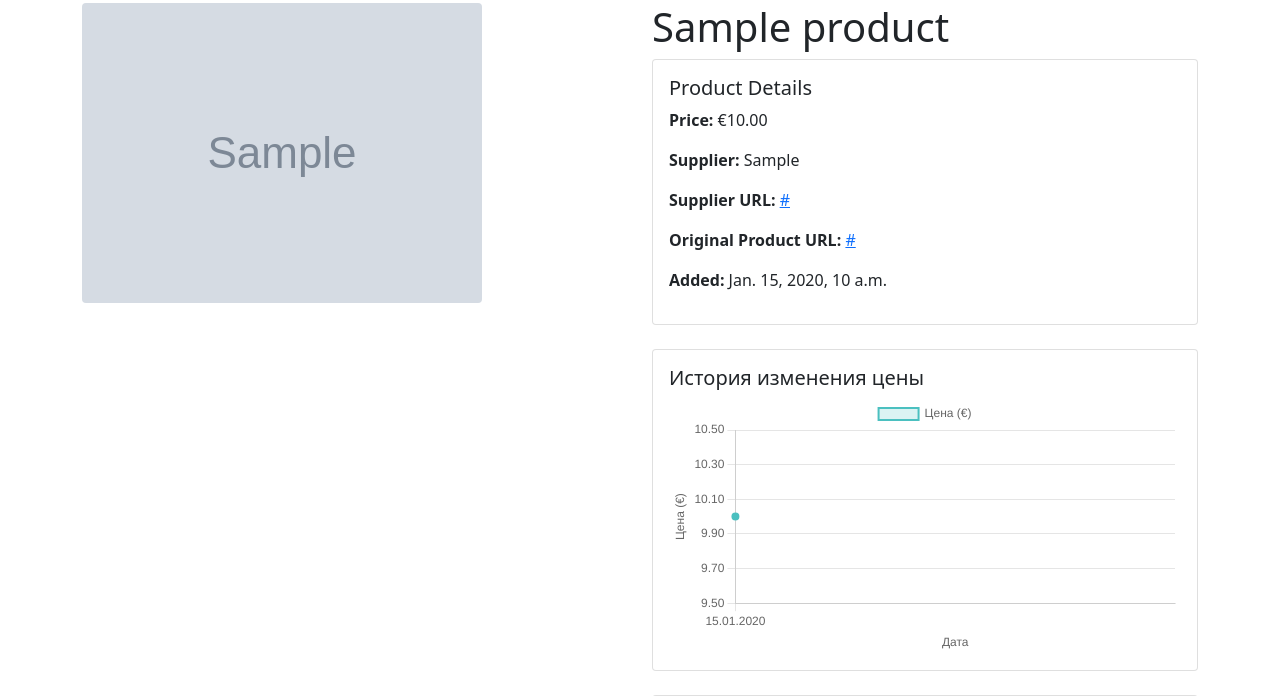
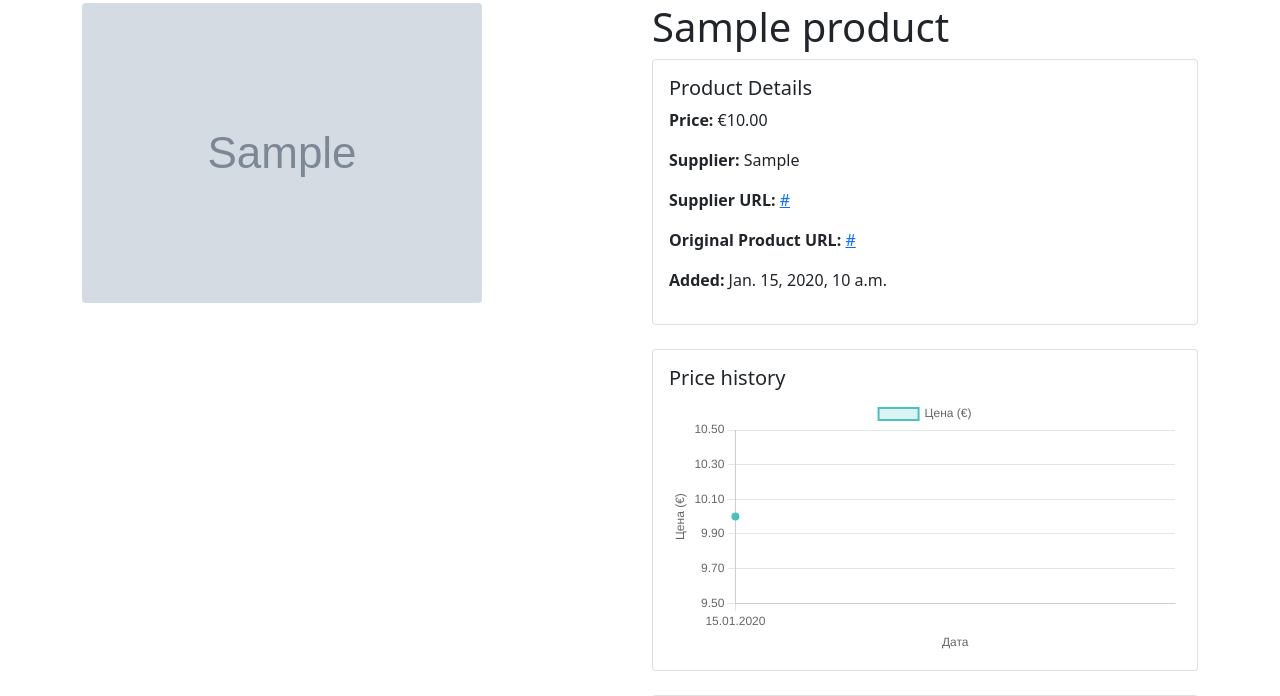
Before and after one commit to suminv/price_tracker_v3, a Django app: page /product/1/ in a window 1280 px wide. Shown: the part 57-753 px from the top of the page. Run offline with Django 5.2, Linux system fonts and the light colour scheme; tables that the repository leaves empty hold one stand-in row (values such as "Sample post"); grey boxes marked "Sample" are stand-in pictures.

Commit message:
refactor: update price history terminology and fix filtering logic in product detail view

```diff
--- a/products/models.py
+++ b/products/models.py
@@ -15,7 +15,7 @@ class Product(models.Model):
         return f"{self.name} - {self.price}€"
 
 
-# models.py
+
 class PriceHistory(models.Model):
     product = models.ForeignKey(Product, on_delete=models.CASCADE, related_name='price_history')
     price = models.FloatField()
@@ -23,5 +23,5 @@ class PriceHistory(models.Model):
 
     class Meta:
         ordering = ['-timestamp']
-        verbose_name = 'История цены'
-        verbose_name_plural = 'История цен'
+        verbose_name = 'Price history'
+        verbose_name_plural = 'Price history'
--- a/products/templates/products/product_detail.html
+++ b/products/templates/products/product_detail.html
@@ -33,7 +33,7 @@
 
         <div class="card mb-4">
             <div class="card-body">
-                <h5 class="card-title">История изменения цены</h5>
+                <h5 class="card-title">Price history</h5>
                 <canvas id="priceHistoryChart"
                     data-labels='{{ price_history_labels|safe }}'
                     data-prices='{{ price_history_data|safe }}'>
--- a/products/views.py
+++ b/products/views.py
@@ -57,7 +57,7 @@ class ProductDetailView(DetailView):
     def get_context_data(self, **kwargs):
         context = super().get_context_data(**kwargs)
         product = self.get_object()
-        price_history = PriceHistory.objects.filter(product__product_url=product.product_url) # Фильтруем по product_url
+        price_history = Product.objects.filter(product_url=product.product_url) # Фильтруем по product_url
 
         print(f"Price history count: {price_history.count()}")
 
@@ -68,7 +68,7 @@ class ProductDetailView(DetailView):
             labels = [product.timestamp.strftime('%d.%m.%Y')]
             prices = [float(product.price)]
         else:
-            for history in reversed(list(price_history)):
+            for history in (list(price_history)):
                 labels.append(history.timestamp.strftime('%d.%m.%Y'))
                 prices.append(float(history.price))
 
```
